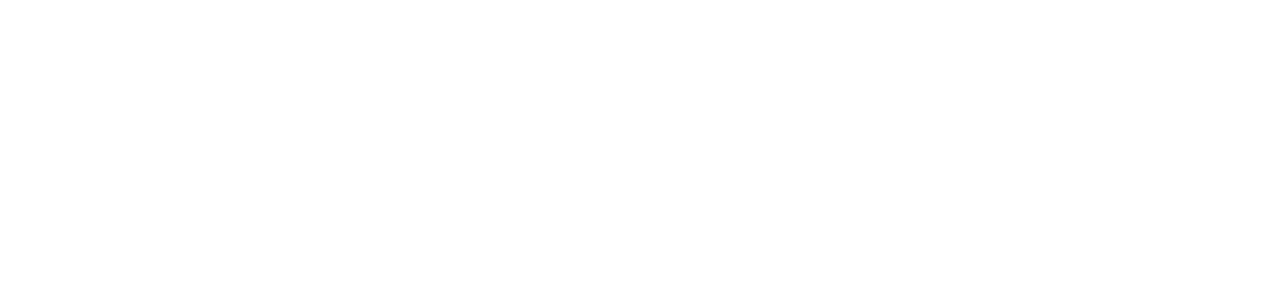
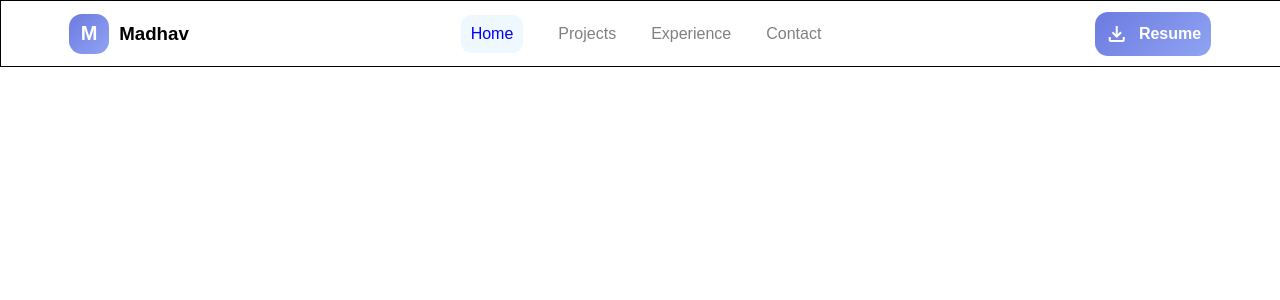
Before and after one commit to Madhav-87/my-portfolio, a React (Vite) app: page / in a window 1280 px wide. Shown: the top 300 px of the page. Built offline with nearby package versions, Linux system fonts and the light colour scheme.

Commit message:
Component Add: Header Component Created
The Initial design of the Header Component created.
This is just the prototype of the Header logic will be added later.

```diff
--- a/index.html
+++ b/index.html
@@ -1,13 +1,18 @@
 <!doctype html>
 <html lang="en">
+
 <head>
   <meta charset="UTF-8" />
   <link rel="icon" type="image/svg+xml" href="/favicon.svg" />
+  <link href="https://fonts.googleapis.com/icon?family=Material+Icons" rel="stylesheet">
+  <link rel="stylesheet" href="https://fonts.googleapis.com/css2?family=Material+Symbols+Outlined" />
   <meta name="viewport" content="width=device-width, initial-scale=1.0" />
   <title>portfolio-web</title>
 </head>
+
 <body>
   <div id="root"></div>
   <script type="module" src="/src/main.jsx"></script>
 </body>
+
 </html>
--- a/src/App.css
+++ b/src/App.css
@@ -1,184 +1,66 @@
-.counter {
-  font-size: 16px;
-  padding: 5px 10px;
-  border-radius: 5px;
-  color: var(--accent);
-  background: var(--accent-bg);
-  border: 2px solid transparent;
-  transition: border-color 0.3s;
-  margin-bottom: 24px;
+*{
+  font-family: sans-serif;
+}
+body{
+  margin: 0px;
+}
+.header-div{
+  height:65px;
+  width:100%;
+  display: flex;
+  align-items: center;
+  border:1px solid black;
+}
+.header-box-20{
+  width: 20%;
+  height: 100%;
+  display: flex;
+  justify-content: center;
+  align-items: center;
+  gap:10px;
+}
+.header-box-20 span{
+  cursor: pointer;
 
-  &:hover {
-    border-color: var(--accent-border);
-  }
-  &:focus-visible {
-    outline: 2px solid var(--accent);
-    outline-offset: 2px;
-  }
 }
-
-.hero {
-  position: relative;
-
-  .base,
-  .framework,
-  .vite {
-    inset-inline: 0;
-    margin: 0 auto;
-  }
-
-  .base {
-    width: 170px;
-    position: relative;
-    z-index: 0;
-  }
-
-  .framework,
-  .vite {
-    position: absolute;
-  }
-
-  .framework {
-    z-index: 1;
-    top: 34px;
-    height: 28px;
-    transform: perspective(2000px) rotateZ(300deg) rotateX(44deg) rotateY(39deg)
-      scale(1.4);
-  }
-
-  .vite {
-    z-index: 0;
-    top: 107px;
-    height: 26px;
-    width: auto;
-    transform: perspective(2000px) rotateZ(300deg) rotateX(40deg) rotateY(39deg)
-      scale(0.8);
-  }
+.header-box-50{
+  width: 60%;
+  height: 100%;
+  display: flex;
+  align-items: center;
+  justify-content: center;
+  gap: 35px;
 }
-
-#center {
+.profile-icon{
+  height:40px;
+  width:40px;
+  background: linear-gradient(135deg, #6C7AE0, #8FA4F3);
   display: flex;
-  flex-direction: column;
-  gap: 25px;
-  place-content: center;
-  place-items: center;
-  flex-grow: 1;
-
-  @media (max-width: 1024px) {
-    padding: 32px 20px 24px;
-    gap: 18px;
-  }
+  align-items: center;
+  justify-content: center;
+  font-weight: 700;
+  color: white;
+  font-size: 20px;
+  border-radius: 13px;
 }
-
-#next-steps {
+.nav-items {
+  color: grey;
+  cursor: pointer;
+}
+.active-item{
+  background: aliceblue;
+  color:blue;
+  padding: 10px;
+  border-radius: 10px;
+}
+.download-resume-btn{
+  background: linear-gradient(135deg, #6C7AE0, #8FA4F3);
+  padding: 10px;
+  border-radius: 13px;
   display: flex;
-  border-top: 1px solid var(--border);
-  text-align: left;
-
-  & > div {
-    flex: 1 1 0;
-    padding: 32px;
-    @media (max-width: 1024px) {
-      padding: 24px 20px;
-    }
-  }
-
-  .icon {
-    margin-bottom: 16px;
-    width: 22px;
-    height: 22px;
-  }
-
-  @media (max-width: 1024px) {
-    flex-direction: column;
-    text-align: center;
-  }
+  align-items: center;
+  justify-content: center;
+  gap: 10px;
+  color: white;
+  font-weight: 600;
 }
-
-#docs {
-  border-right: 1px solid var(--border);
-
-  @media (max-width: 1024px) {
-    border-right: none;
-    border-bottom: 1px solid var(--border);
-  }
-}
-
-#next-steps ul {
-  list-style: none;
-  padding: 0;
-  display: flex;
-  gap: 8px;
-  margin: 32px 0 0;
-
-  .logo {
-    height: 18px;
-  }
-
-  a {
-    color: var(--text-h);
-    font-size: 16px;
-    border-radius: 6px;
-    background: var(--social-bg);
-    display: flex;
-    padding: 6px 12px;
-    align-items: center;
-    gap: 8px;
-    text-decoration: none;
-    transition: box-shadow 0.3s;
-
-    &:hover {
-      box-shadow: var(--shadow);
-    }
-    .button-icon {
-      height: 18px;
-      width: 18px;
-    }
-  }
-
-  @media (max-width: 1024px) {
-    margin-top: 20px;
-    flex-wrap: wrap;
-    justify-content: center;
-
-    li {
-      flex: 1 1 calc(50% - 8px);
-    }
-
-    a {
-      width: 100%;
-      justify-content: center;
-      box-sizing: border-box;
-    }
-  }
-}
-
-#spacer {
-  height: 88px;
-  border-top: 1px solid var(--border);
-  @media (max-width: 1024px) {
-    height: 48px;
-  }
-}
-
-.ticks {
-  position: relative;
-  width: 100%;
-
-  &::before,
-  &::after {
-    content: '';
-    position: absolute;
-    top: -4.5px;
-    border: 5px solid transparent;
-  }
-
-  &::before {
-    left: 0;
-    border-left-color: var(--border);
-  }
-  &::after {
-    right: 0;
-    border-right-color: var(--border);
-  }
-}
--- a/src/App.jsx
+++ b/src/App.jsx
@@ -7,7 +7,30 @@
   return (
     <>
       <header>
-        <div className='header-div'></div>
+        <div className='header-div'>
+          <div className='header-box-20'>
+            <div className='profile-icon'>
+              M
+            </div>
+            <div><h3>Madhav</h3></div>
+          </div>
+          <div className='header-box-50'>
+            <div className='nav-items active-item'>Home</div>
+            <div className='nav-items'>Projects</div>
+            <div className='nav-items'>Experience</div>
+            <div className='nav-items'>Contact</div>
+          </div>
+          <div className='header-box-20'>
+            <div className='download-resume-btn'>
+              <span className="material-symbols-outlined">
+              download
+            </span>
+            <span className=''>
+              Resume
+            </span>
+            </div>
+          </div>
+        </div>
       </header>
     </>
   )
```
Lines whose indentation alone changed are shown as unchanged.
